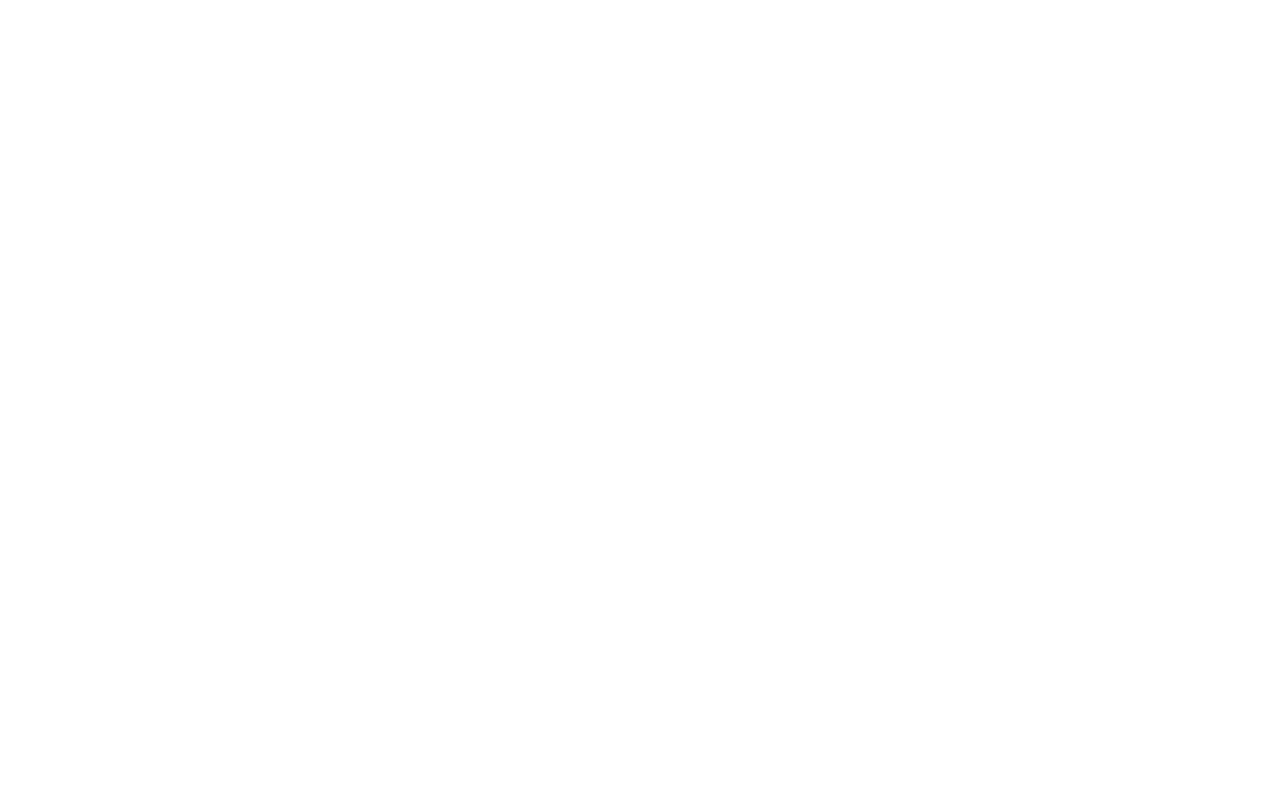
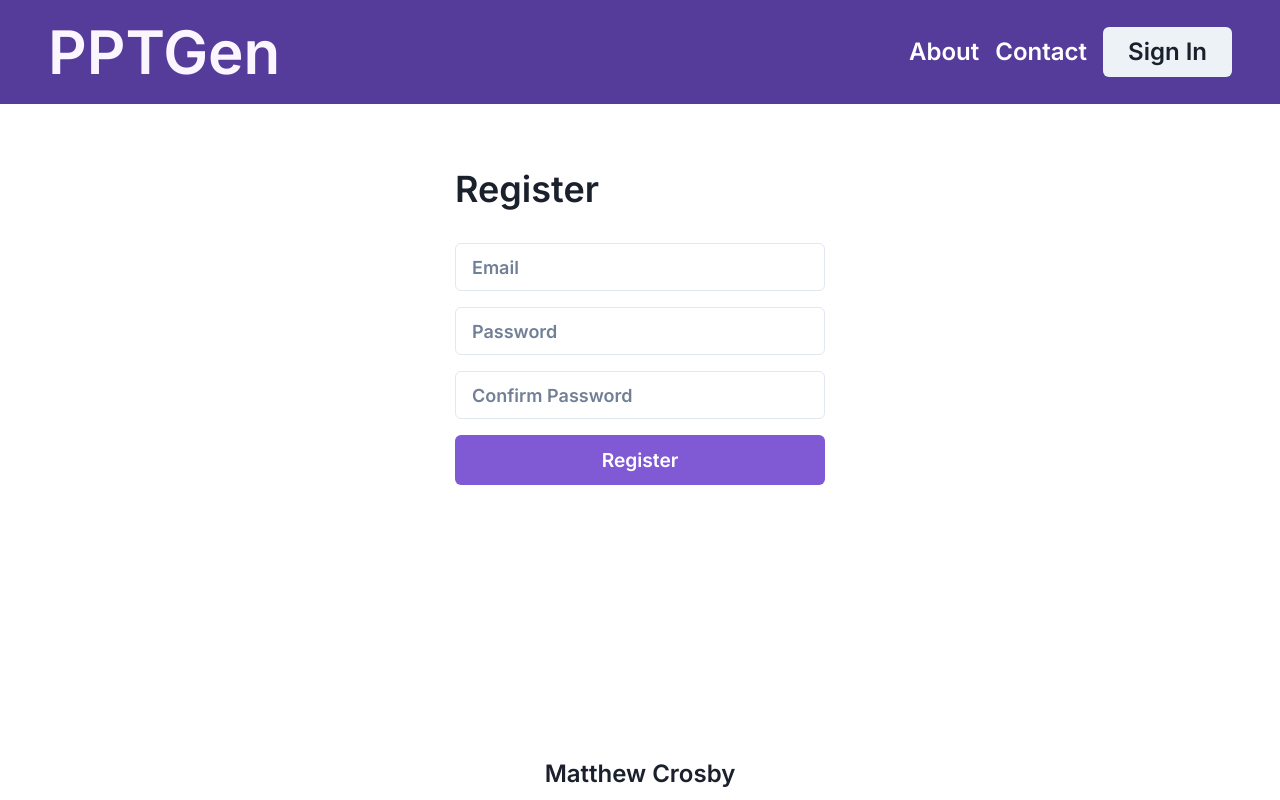
Before and after one commit to matthew-08/PPT-Gen, a React (Vite) app: page /register in a window 1280 px wide. Before the commit this address had no page. Built offline with nearby package versions, Linux system fonts and the light colour scheme.

Commit message:
[FEAT]: footer component

```diff
--- a/package.json
+++ b/package.json
@@ -22,6 +22,7 @@
     "react": "^18.2.0",
     "react-dom": "^18.2.0",
     "react-hook-form": "^7.44.1",
+    "react-icons": "^4.8.0",
     "react-redux": "^8.0.5",
     "react-router-dom": "^6.11.2",
     "zod": "^3.21.4"
--- a/src/App.tsx
+++ b/src/App.tsx
@@ -2,9 +2,10 @@
 import { Routes } from 'react-router-dom';
 import './global.css';
 import DefaultLayout from './layouts/DefaultLayout';
+import AppRoutes from './routes/AppRoutes';
 
 function App() {
-  return <Routes />;
+  return <AppRoutes />;
 }
 
 export default App;
--- a/src/components/Forms/Register/RegisterForm.tsx
+++ b/src/components/Forms/Register/RegisterForm.tsx
@@ -49,29 +49,23 @@
       flexDir="column"
       as="form"
       gap="1rem"
-      minW="100%"
+      minW="370px"
+      maxW="500px"
       onSubmit={handleSubmit(handleUserSubmit)}
     >
       {inputObjects.map((iObj) => (
         <FormInput<FormData> fieldInfo={iObj} key={iObj.fieldName} />
       ))}
-      <Text>
-        Don't have an account?{' '}
-        <Text as="span" color="blue.400" cursor="pointer">
-          Sign up here.
-        </Text>
-      </Text>
-      <ModalFooter as={Flex} width="100%" flexDir="column" gap="0.4rem">
       <Button
-          variant="outline"
+        variant="solid"
         colorScheme="purple"
-          size="lg"
         width="100%"
+        fontSize="1.2rem"
+        py="1.5rem"
         type="submit"
       >
-          Sign In
+        Register
       </Button>
-      </ModalFooter>
     </Flex>
   );
 }
--- a/src/components/Forms/SignIn/SignIn.tsx
+++ b/src/components/Forms/SignIn/SignIn.tsx
@@ -6,15 +6,9 @@
   ModalBody,
   ModalContent,
   Modal,
-  ModalFooter,
   UseDisclosureReturn,
-  Slide,
-  Fade,
   Flex,
-  Text,
-  Input,
 } from '@chakra-ui/react';
-import { Sign } from 'crypto';
 import { useState } from 'react';
 import RegisterForm from '../Register/RegisterForm';
 import SignInForm from './SignInForm';
@@ -26,7 +20,6 @@
 };
 
 function SignInModal({ isOpen, onOpen, onClose }: Props) {
-  const [registerForm, setRegisterForm] = useState<boolean>(false);
   return (
     <Modal isOpen={isOpen} onClose={onClose} motionPreset="slideInBottom">
       <ModalOverlay />
@@ -39,11 +32,7 @@
           alignItems="center"
         >
           <ModalHeader fontSize="3rem">Sign In</ModalHeader>
-          {registerForm ? (
-            <RegisterForm />
-          ) : (
-            <SignInForm toggleRegisterForm={setRegisterForm} />
-          )}
+          <SignInForm />
         </ModalBody>
       </ModalContent>
     </Modal>
--- a/src/components/Forms/SignIn/SignInForm.tsx
+++ b/src/components/Forms/SignIn/SignInForm.tsx
@@ -2,6 +2,7 @@
 import { Flex, Text, ModalFooter, Button } from '@chakra-ui/react';
 import { useForm } from 'react-hook-form';
 import { zodResolver } from '@hookform/resolvers/zod';
+import { useNavigate } from 'react-router-dom';
 import { SignInFormSchema } from '../../../schemas/signin.schema';
 import { FormInput } from '../../global/FormInput';
 import { generateFormInputs } from '../../../utils/generateFormInputs';
@@ -11,11 +12,7 @@
   password: string;
 };
 
-type Props = {
-  toggleRegisterForm: React.Dispatch<React.SetStateAction<boolean>>;
-};
-
-function SignInForm({ toggleRegisterForm }: Props) {
+function SignInForm() {
   const {
     register,
     handleSubmit,
@@ -23,6 +20,8 @@
   } = useForm<FormData>({
     resolver: zodResolver(SignInFormSchema),
   });
+
+  const navigate = useNavigate();
 
   const handleUserSubmit = (data: FormData) => console.log(data);
 
@@ -44,7 +43,6 @@
     register,
   });
 
-  const handleSwitchForm = () => toggleRegisterForm(true);
   return (
     <Flex
       flexDir="column"
@@ -62,7 +60,7 @@
           as="span"
           color="blue.400"
           cursor="pointer"
-          onClick={handleSwitchForm}
+          onClick={() => navigate('/register')}
         >
           Sign up here.
         </Text>
--- /dev/null
+++ b/src/components/global/Footer.tsx
@@ -0,0 +1,12 @@
+import React from 'react';
+import { Flex, Text } from '@chakra-ui/react';
+
+function Footer() {
+  return (
+    <Flex as="footer" mt="auto" p="0.5rem" align="center" justify="center">
+      <Text fontSize="1.5rem">Matthew Crosby</Text>
+    </Flex>
+  );
+}
+
+export default Footer;
--- a/src/layouts/DefaultLayout.tsx
+++ b/src/layouts/DefaultLayout.tsx
@@ -1,6 +1,7 @@
 import { Flex } from '@chakra-ui/react';
 import { ReactNode } from 'react';
 import Navbar from '../components/global/Navbar';
+import Footer from '../components/global/Footer';
 
 function DefaultLayout({ children }: { children: ReactNode }) {
   return (
@@ -9,6 +10,7 @@
       <Flex as="section" px="10rem" flexDir="column">
         {children}
       </Flex>
+      <Footer />
     </Flex>
   );
 }
--- /dev/null
+++ b/src/pages/Register.tsx
@@ -0,0 +1,26 @@
+import { Heading, Flex, Text } from '@chakra-ui/react';
+import React from 'react';
+import RegisterForm from '../components/Forms/Register/RegisterForm';
+import DefaultLayout from '../layouts/DefaultLayout';
+
+function Register() {
+  return (
+    <DefaultLayout>
+      <Flex
+        as="section"
+        minW="100%"
+        py="4rem"
+        justify="center"
+        flexDir="column"
+        align="center"
+      >
+        <Flex flexDir="column">
+          <Heading mb="2rem">Register</Heading>
+          <RegisterForm />
+        </Flex>
+      </Flex>
+    </DefaultLayout>
+  );
+}
+
+export default Register;
--- a/src/routes/AppRoutes.tsx
+++ b/src/routes/AppRoutes.tsx
@@ -1,12 +1,15 @@
 import React from 'react';
 import { Route, Routes } from 'react-router-dom';
+import Home from '../pages/Home';
+import Register from '../pages/Register';
 
-function Routes() {
+function AppRoutes() {
   return (
     <Routes>
-      <Route path="/" />
+      <Route path="/" element={<Home />} />
+      <Route path="/register" element={<Register />} />
     </Routes>
   );
 }
 
-export default Routes;
+export default AppRoutes;
```
Also changed, not shown: src/pages/Regiser.tsx (deleted, +0 -13 lines), 1 other file (tests, documents, lock files or other folders). Lines whose indentation alone changed are shown as unchanged.
